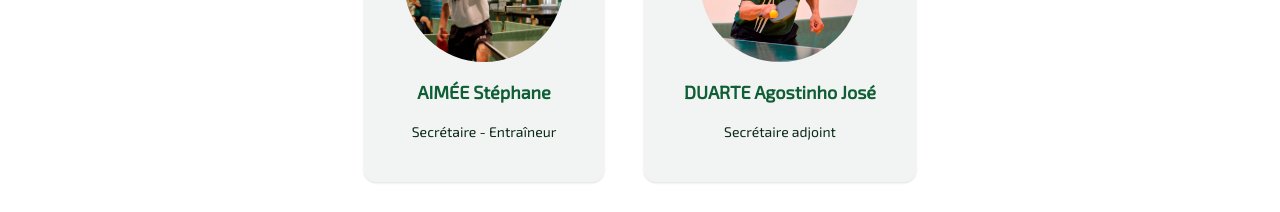
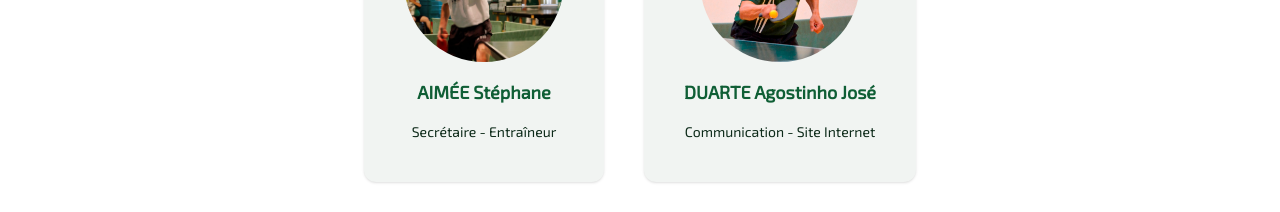
Before and after one commit to ttfarguais/ttfarguais, a Next.js app: page /bureau in a window 1280 px wide. Shown: the part 1240-1452 px from the top of the page. Built offline with nearby package versions, Linux system fonts and the light colour scheme.

Commit message:
Update membres.js

```diff
--- a/app/src/data/membres.js
+++ b/app/src/data/membres.js
@@ -4,7 +4,7 @@ const clubMembres = [
   {firstname:"Denis", lastname:"xx", job:"Membre du Comité directeur", img:"/membres/Denis.png", alt: "Photo de Denis Grenier"},
   {firstname:"Philippe", lastname:"VANBAUCE", job:"Membre du Comité directeur", img:"/membres/Philippe.png", alt: "Photo de Philippe Vanbauce"},
   {firstname:"Stéphane", lastname:"AIMÉE", job:"Secrétaire - Entraîneur", img:"/membres/Stephane.jpg", alt: "Photo de Stéphane Aimee"},
-  {firstname:"Agostinho José", lastname:"DUARTE", job:"Secrétaire adjoint", img:"/membres/Jose.jpg", alt: "Photo de José Duarte"},
+  {firstname:"Agostinho José", lastname:"DUARTE", job:"Communication - Site Internet", img:"/membres/Jose.jpg", alt: "Photo de José Duarte"},
   {firstname:"Maxime", lastname:"TOURNAUX", job:"Entaîneur Jeunes", img:"/membres/MAX.jpg", alt: "Photo de Maxime Tournaux"},
   {firstname:"Emmanuel", lastname:"BOS", job:"Réseaux sociaux", img:"/membres/Manu.jpg", alt: "Photo de Emmanuel Bos"},
 ]
```
